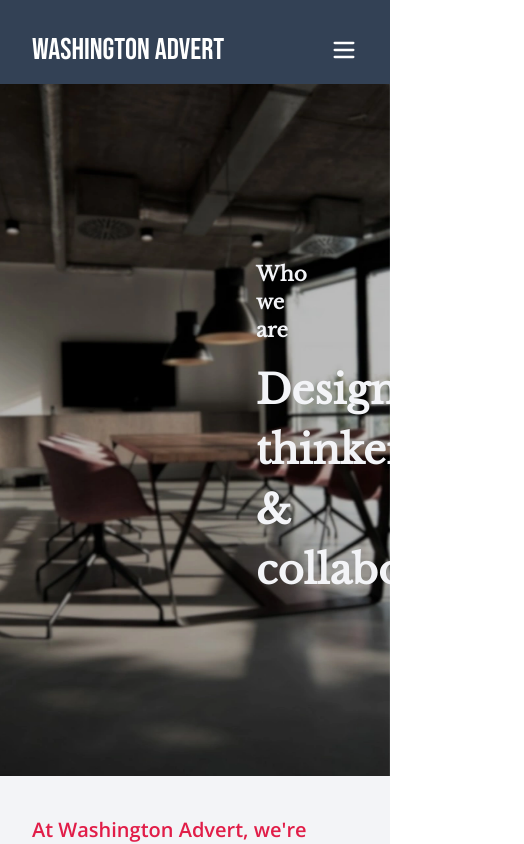
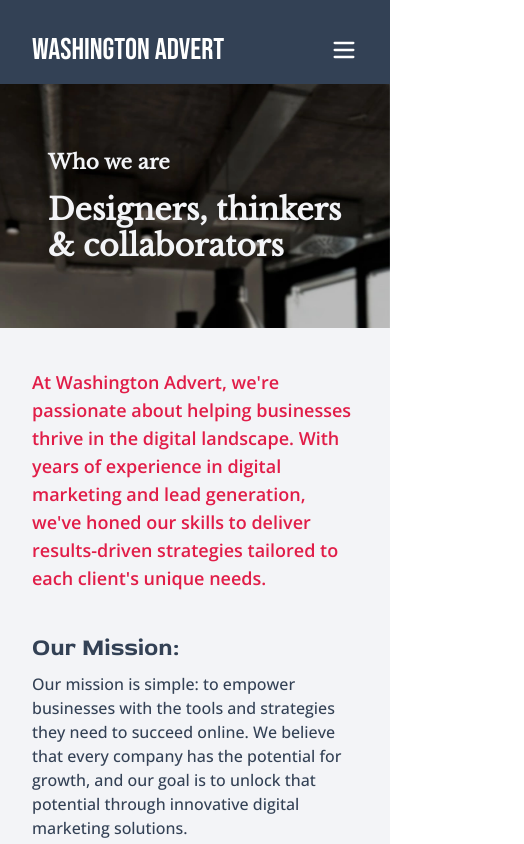
Before and after one commit to kumarayushkumar/washington-advert, a React (Vite) app: page /about-us in a window 390 px wide. Shown: the top 844 px of the page, 524 px wide, since content can reach past the window. Built offline with nearby package versions, Linux system fonts and the light colour scheme.

Commit message:
refactor: Improve responsiveness and readability of About Us and Review pages

```diff
--- a/src/pages/AboutUs.tsx
+++ b/src/pages/AboutUs.tsx
@@ -6,16 +6,16 @@
   return (
     <section className="bg-whiteout" id="about-us">
       <div className="about-us-hero">
-        <div className="px-64 py-44 text-whiteout font-highlight font-bold container">
+        <div className="px-12 lg:px-64 py-16 lg:py-44 text-whiteout font-highlight font-bold container">
           <p className="text-xl">Who we are</p>
-          <p className="text-[2.5rem] mt-4">
+          <p className="text-3xl md:text-[2.5rem] mt-4">
             Designers, thinkers & collaborators
           </p>
         </div>
       </div>
       <div className="container py-10 lg:py-16 lg:px-56 font-medium text-slate-700">
         <div className="">
-          <p className="text-rose-600 font-semibold text-xl">
+          <p className="text-rose-600 font-semibold text-lg sm:text-xl">
             At Washington Advert, we're passionate about helping businesses
             thrive in the digital landscape. With years of experience in digital
             marketing and lead generation, we've honed our skills to deliver
--- a/src/pages/Review.tsx
+++ b/src/pages/Review.tsx
@@ -254,7 +254,7 @@
           <CarouselContent className="">
             {reviews.map((review, index) => (
               <CarouselItem key={index} className="md:basis-1/2 lg:basis-1/3">
-                <div className="flex flex-col justify-between px-6 ">
+                <div className="flex flex-col justify-between px-2 sm:px-4 md:px-6">
                   <div>
                     <Quote className="text-accent" size={40} />
                     <p className="mt-4 md:mt-6 text-lg font-light leading-7">
```
